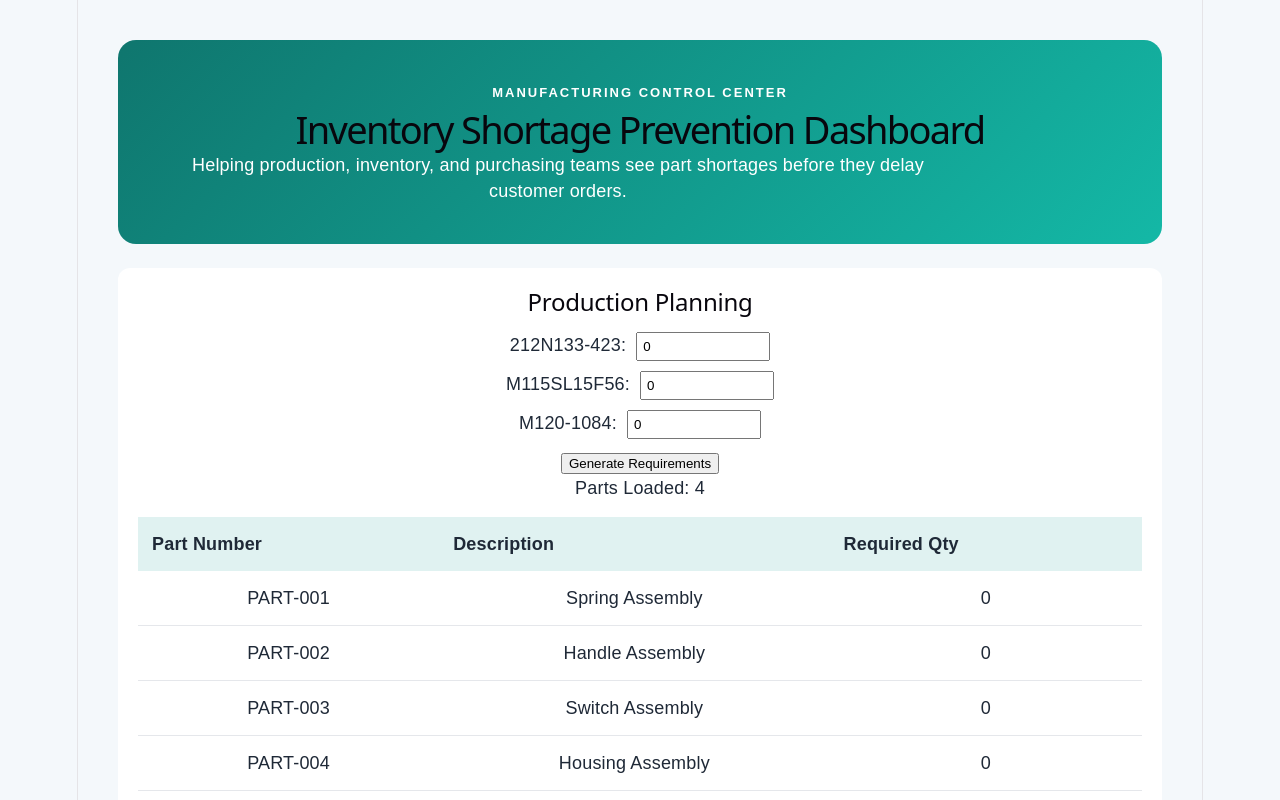
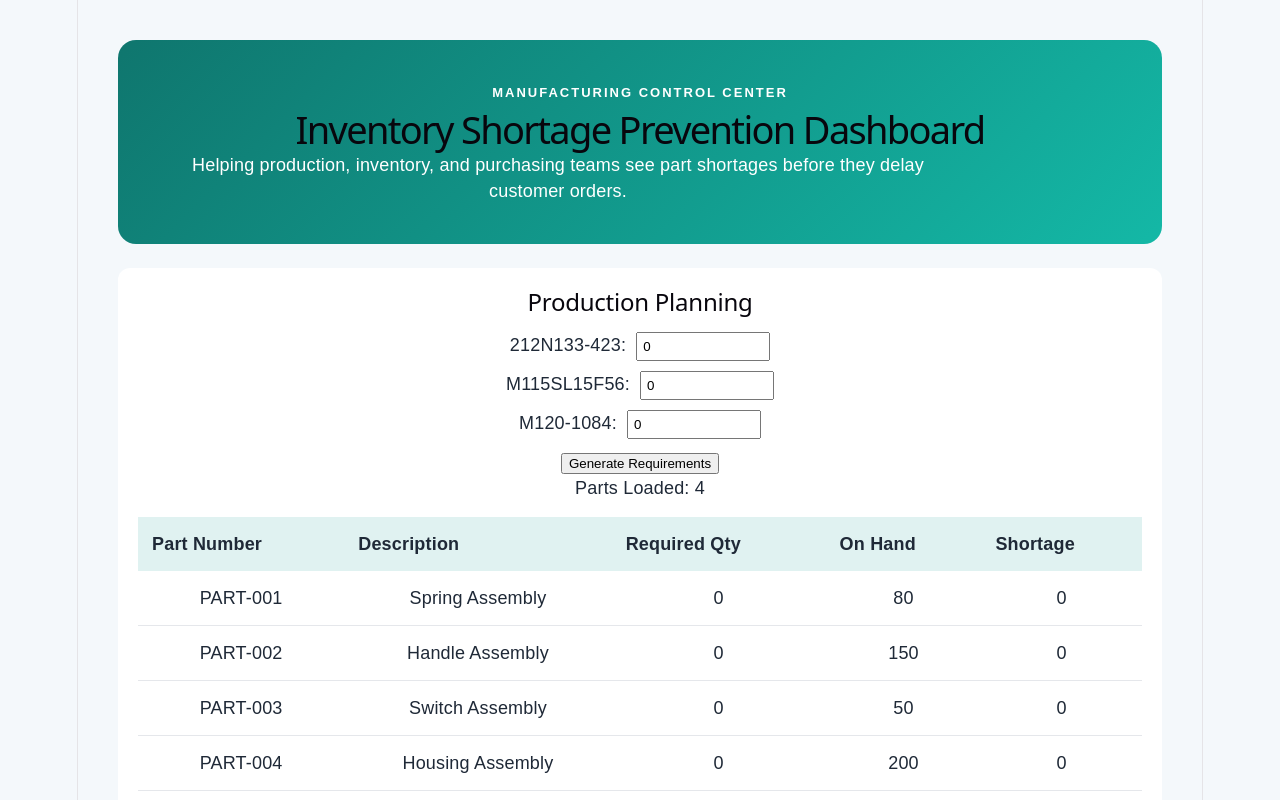
Before and after one commit to ananthkanna25/-inventory-dashboard, a React (Vite) app: page / in a window 1280 px wide. Both pictures are taken after a click on the button "Generate Requirements". Shown: the top 800 px of the page. Built offline with nearby package versions, Linux system fonts and the light colour scheme.

Commit message:
Added shortage calculation table

```diff
--- a/src/App.jsx
+++ b/src/App.jsx
@@ -116,24 +116,28 @@ const filteredParts = partsData
     description: "Spring Assembly",
     qtyPerUnit: 1,
     requiredQty: m1201084,
+    onHand: 80,
   },
   {
     partNumber: "PART-002",
     description: "Handle Assembly",
     qtyPerUnit: 1,
     requiredQty: m1201084,
+    onHand: 150
   },
   {
     partNumber: "PART-003",
     description: "Switch Assembly",
     qtyPerUnit: 2,
     requiredQty: m1201084 * 2,
+    onHand: 50
   },
   {
     partNumber: "PART-004",
     description: "Housing Assembly",
     qtyPerUnit: 1,
     requiredQty: m1201084,
+    onHand: 200
   },
 ]);
   }}
@@ -147,6 +151,8 @@ const filteredParts = partsData
       <th>Part Number</th>
       <th>Description</th>
       <th>Required Qty</th>
+      <th>On Hand</th>
+      <th>Shortage</th>
     </tr>
   </thead>
   <tbody>
@@ -154,7 +160,12 @@ const filteredParts = partsData
       <tr key={part.partNumber}>
         <td>{part.partNumber}</td>
         <td>{part.description}</td>
+
         <td>{part.requiredQty}</td>
+        <td>{part.onHand}</td>
+        <td>
+        {Math.max(part.requiredQty - part.onHand, 0)}
+        </td>
       </tr>
     ))}
   </tbody>
```
